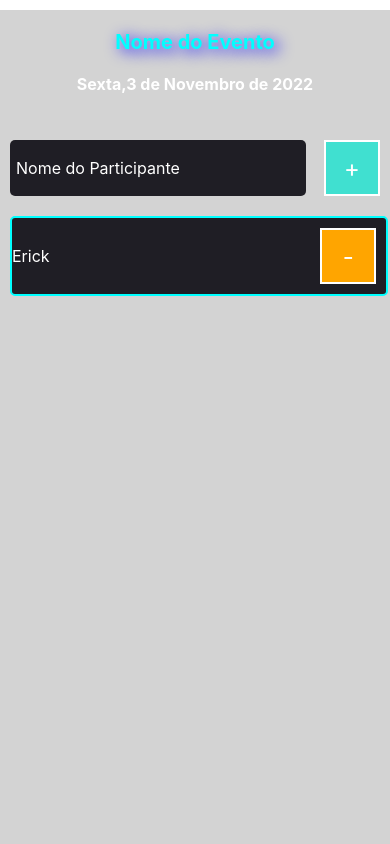
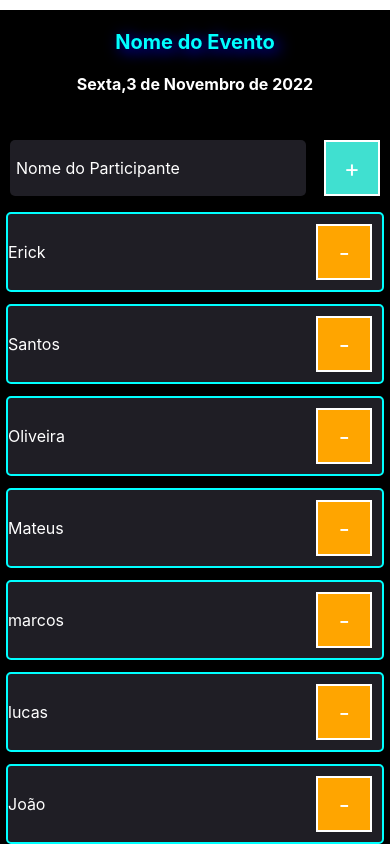
Before and after one commit to ersantoli/React_Native, a React Native app: screen / in a window 390 px wide. Built offline with nearby package versions, Linux system fonts and the light colour scheme.

Commit message:
atualização

```diff
--- a/App.tsx
+++ b/App.tsx
@@ -1,7 +1,15 @@
 import Home from './src/screens/home';
+import { StatusBar } from 'react-native';
 
 export default function App(){
   return(
- <Home />
+    <>
+       <StatusBar
+        barStyle="dark-content"
+        backgroundColor="transparent"
+        />
+       <Home />
+    </>
+
   );
 }
--- a/src/componets/Participant/styles.ts
+++ b/src/componets/Participant/styles.ts
@@ -7,7 +7,7 @@ backgroundColor:'#1F1E25',
 alignItems:'center',
 borderRadius:5,
 flexDirection:'row',
- margin:10,
+ margin:6,
  borderColor:'aqua',
  borderWidth: 2,
 
--- a/src/screens/home/index.tsx
+++ b/src/screens/home/index.tsx
@@ -1,12 +1,31 @@
-import{  Text, View,TextInput,TouchableOpacity } from 'react-native';
+
+import{  Text, View,TextInput,TouchableOpacity, FlatList,Alert } from 'react-native';
 import { styles } from './styles';
 import { Participant } from '../../componets/Participant';
+import React from 'react';
+
 export default function Home(){
 
+  const participants = ['Erick','Santos','Oliveira','Mateus','marcos','lucas','João','Atos','Paulo'];
+
+
 function handleParticipantAdd(){
+  if(participants.includes("Erick")){
+    return Alert.alert("Erro", "participante ja na lista");
+
+  }
     console.log("clicou!");
 }
 function handleParticipantRemove(name: string){
+  Alert.alert('REMOVER', `Deseja remover ${name}?`,[
+    {
+      text:'Sim',
+      onPress:() => Alert.alert("Deletado")
+    }, {
+      text:'Não',
+       style:'cancel'
+    }
+  ]);
   console.log(`removeu! ${name}`);
 }
 
@@ -37,8 +56,30 @@ function handleParticipantRemove(name: string){
     </Text>
   </TouchableOpacity>
 </View>
-<Participant name="Erick" onRemove={() =>handleParticipantRemove("erick")} />
 
+
+
+
+
+<FlatList
+data={participants}
+keyExtractor={item => item}
+renderItem ={({item})=>(
+  <Participant
+key={item}
+ name={item}
+  onRemove={() =>handleParticipantRemove(item)}
+  />
+)}
+ListEmptyComponent = { () =>(
+<Text
+style={styles.listEmptyText}
+>
+  Nenhum item foi adicionado ainda a lista, Lista vazia
+
+</Text>
+  )}
+/>
   </View>
 
   )
--- a/src/screens/home/styles.ts
+++ b/src/screens/home/styles.ts
@@ -5,7 +5,7 @@ export const styles = StyleSheet.create({
       flex:1,
       marginTop:10,
       textAlign:'center',
-      backgroundColor:'lightgrey',
+      backgroundColor:'black',
 
     },
     eventDate:{ color:'aqua',
@@ -60,5 +60,10 @@ export const styles = StyleSheet.create({
             width:'100%',
             flexDirection:'row',
             marginTop:36,
+         },
+         listEmptyText:{
+          color:'red',
+          fontSize:14,
+          textAlign:'center',
          }
   })
```
